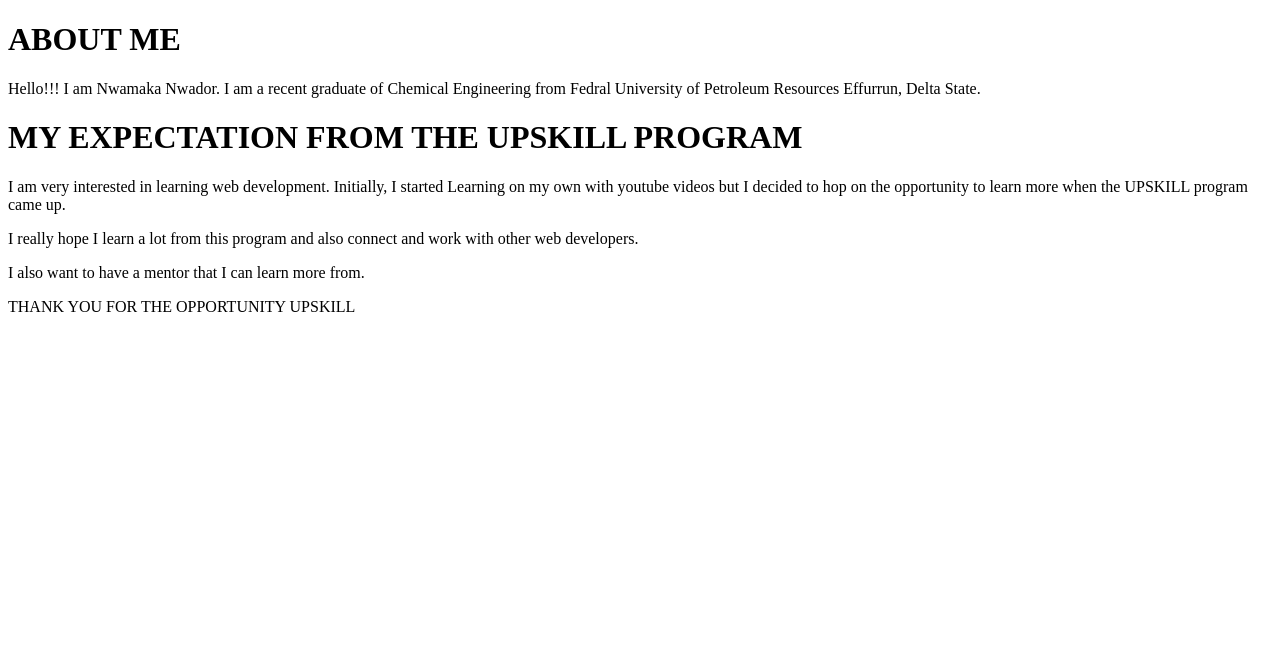
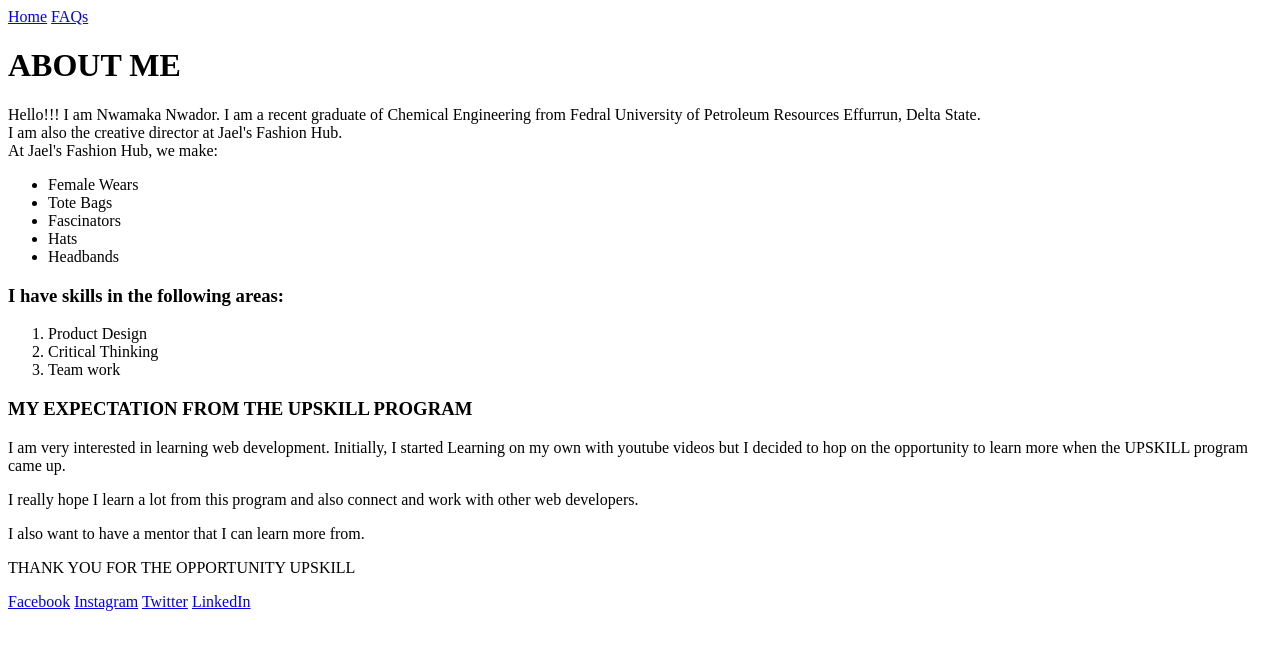
Before and after one commit to nwamaka11/genesys, a plain HTML site: page index.html in a window 1280 px wide. Drawn offline with Linux system fonts and the light colour scheme.

Commit message:
First Commit - committing all files to the repository

```diff
--- a/index.html
+++ b/index.html
@@ -6,12 +6,52 @@
     <title>Nwamaka Nwador</title>
 </head>
 <body>
-    <h1>ABOUT ME</h1>
-    <p>Hello!!! I am Nwamaka Nwador. I am a recent graduate of Chemical Engineering from Fedral University of Petroleum Resources Effurrun, Delta State.</p>
-    <h1>MY EXPECTATION FROM THE UPSKILL PROGRAM</h1>
-    <p>I am very interested in learning web development. Initially, I started Learning on my own with youtube videos but I decided to hop on the opportunity to learn more when the UPSKILL program came up.</p>
-    <p>I really hope I learn a lot from this program and also connect and work with other web developers. </p>
-    <p>I also want to have a mentor that I can learn more from.</p>
-    <p>THANK YOU FOR THE OPPORTUNITY UPSKILL</p>
+    <header>
+        <nav>
+            <span>
+                <a href="/">Home</a>
+            </span>
+            <span>
+                <a href="FAQ.html">FAQs</a>
+            </span>
+        </nav>
+    </header>
+    <main>
+        <h1>ABOUT ME</h1>
+        <section>
+            <article>
+                <div>Hello!!! I am Nwamaka Nwador. I am a recent graduate of Chemical Engineering from Fedral University of Petroleum Resources Effurrun, Delta State.</div>
+                <div>I am also the creative director at Jael's Fashion Hub.</div>
+                <div>At Jael's Fashion Hub, we make:</div>
+                <ul>
+                    <li>Female Wears</li>
+                    <li>Tote Bags</li>
+                    <li>Fascinators</li>
+                    <li>Hats</li>
+                    <li>Headbands</li>
+                </ul>
+
+                <h3>I have skills in the following areas:</h3>
+                <ol>
+                    <li>Product Design</li>
+                    <li>Critical Thinking</li>
+                    <li>Team work</li>
+                </ol>
+            </article>
+            <article>
+                <h3>MY EXPECTATION FROM THE UPSKILL PROGRAM</h3>
+                <span>I am very interested in learning web development.</span> <span> Initially, I started Learning on my own with youtube videos but I decided to hop on the opportunity to learn more when the UPSKILL program came up. </span>
+                <p>I really hope I learn a lot from this program and also connect and work with other web developers. </p>
+                <p>I also want to have a mentor that I can learn more from.</p>
+                <p>THANK YOU FOR THE OPPORTUNITY UPSKILL</p>
+            </article>
+        </section>
+    </main>
+    <footer>
+        <span><a href="https://www.facebook.com/share/aUnXCrUXmNZaVitk/?mibextid=qi2Omg" target="_blank">Facebook</a></span>
+        <span><a href="https://www.instagram.com/nwamaka_nwador?igsh=MWp3cTRqNm81cTR2Zg==" target="_blank">Instagram</a></span>
+        <span><a href="https://twitter.com/JNwador?t=XNkSbWfdgwZBCBC3gCu_ow&s=09" target="_blank">Twitter</a></span>
+        <span><a href="https://www.linkedin.com/in/nwamaka-nwador" target="_blank">LinkedIn</a></span>
+    </footer>
 </body>
 </html>
```
Also changed, not shown: FAQ.html (added, +32 -0 lines).
